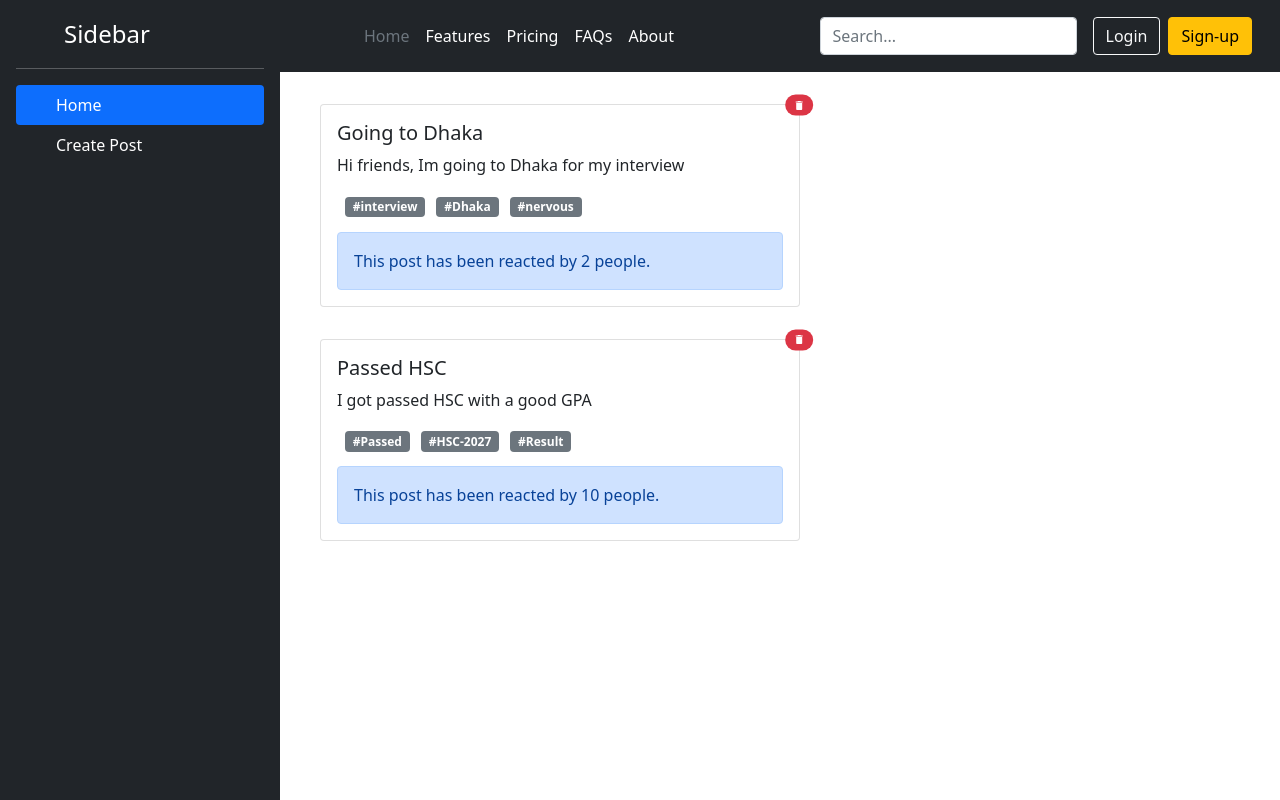
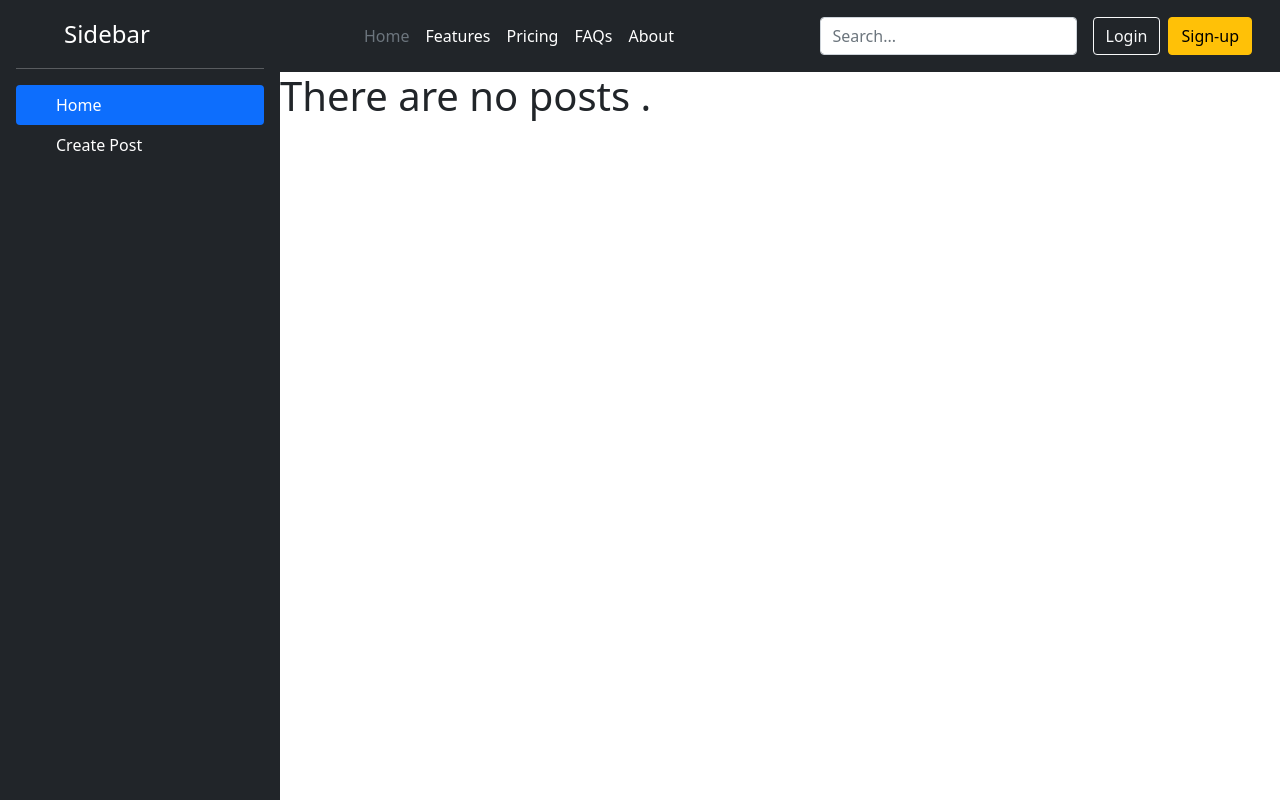
Before and after one commit to sajidsami856-jpg/social-media2, a React (Vite) app: page / in a window 1280 px wide. Shown: the top 800 px of the page. Built offline with nearby package versions, Linux system fonts and the light colour scheme.

Commit message:
trying to use fetch api

```diff
--- a/src/Components/CreatePost.jsx
+++ b/src/Components/CreatePost.jsx
@@ -16,8 +16,13 @@ const CreatePost=()=>{
         const body=bodyElement.current.value;
         const reactions=reactionElement.current.value;
         const tags=tagElement.current.value.split(" ");
-
         addPost(userId,title,body,reactions,tags);
+        userIdElement.current.value="";
+        userIdElement.current.value="";
+        titleElement.current.value="";
+        bodyElement.current.value="";
+        reactionElement.current.value="";
+        tagElement.current.value="";
     }
 
     return (
--- a/src/Components/PostList.jsx
+++ b/src/Components/PostList.jsx
@@ -1,11 +1,13 @@
 import { useContext } from 'react';
 import Post from './Post';
 import {PostList as PostListData} from "../Store/Post-List-Store";
+import WelcomeMsg from './WelcomeMsg';
 const PostList =()=>{
     const {postList} =useContext(PostListData);
     // console.log(postList);
     return(
         <>
+        {postList.length===0 && <WelcomeMsg />}
         {postList.map((post)=>(<Post key={post.id} post={post}></Post> ))}
         </>
     )
--- /dev/null
+++ b/src/Components/WelcomeMsg.jsx
@@ -0,0 +1,4 @@
+const WelcomeMsg=()=>{
+    return <h1>There are no posts .</h1>
+}
+export default WelcomeMsg;
--- a/src/Store/Post-List-Store.jsx
+++ b/src/Store/Post-List-Store.jsx
@@ -6,21 +6,21 @@ export const PostList =createContext({
     deletePost:()=>{},
 });
 
-const DEFAULT_POST_LIST=[{
-    id:'1',
-    title:"Going to Dhaka",
-    body:"Hi friends, Im going to Dhaka for my interview",
-    reactions:2,
-    userId:"user-9",
-    tags:["interview","Dhaka","nervous"],
-},{
-    id:'2',
-    title:"Passed HSC",
-    body:"I got passed HSC with a good GPA",
-    reactions:10,
-    userId:"user-12",
-    tags:["Passed","HSC-2027","Result"],
-}]
+// const DEFAULT_POST_LIST=[{
+//     id:'1',
+//     title:"Going to Dhaka",
+//     body:"Hi friends, Im going to Dhaka for my interview",
+//     reactions:2,
+//     userId:"user-9",
+//     tags:["interview","Dhaka","nervous"],
+// },{
+//     id:'2',
+//     title:"Passed HSC",
+//     body:"I got passed HSC with a good GPA",
+//     reactions:10,
+//     userId:"user-12",
+//     tags:["Passed","HSC-2027","Result"],
+// }]
 
 const postListReducer=(currPostList,action)=>{
     let newPostList=currPostList;
@@ -33,7 +33,7 @@ const postListReducer=(currPostList,action)=>{
 }
 
 const PostListProvider=({children})=>{
-    const [postList,dispatchPostList]=useReducer(postListReducer,DEFAULT_POST_LIST);
+    const [postList,dispatchPostList]=useReducer(postListReducer,[]);
 
     const addPost=(userId,title,body,reactions,tags)=>{
         dispatchPostList({
```
